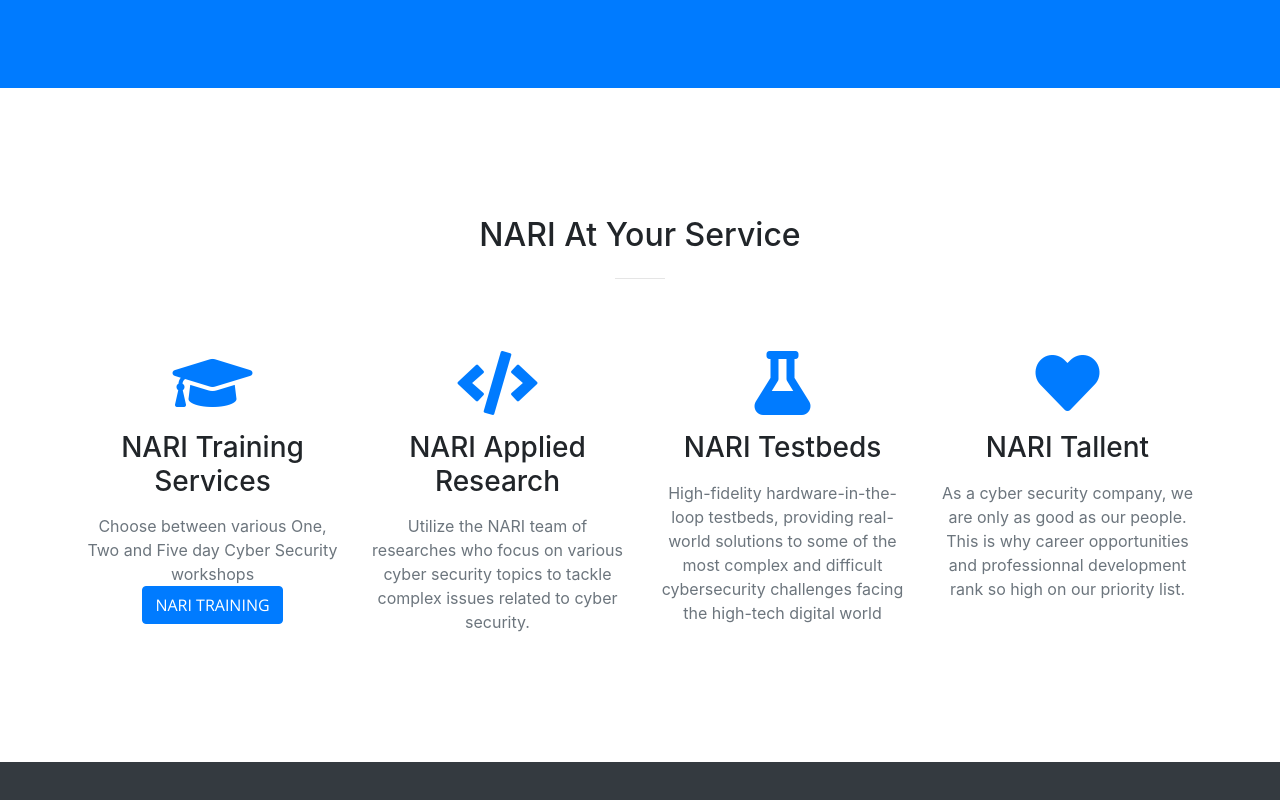
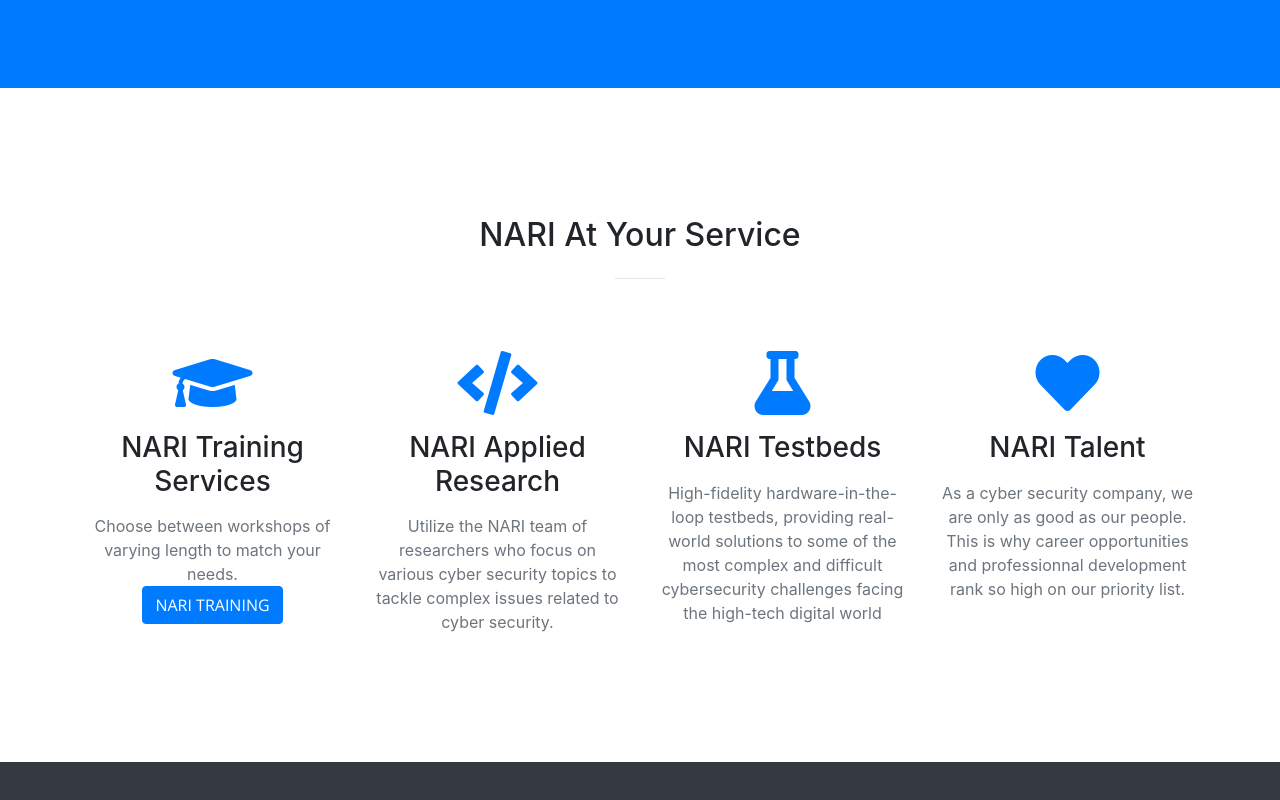
Before and after one commit to NARI-CYBER/NARI_WEBSITE_TEMPLATE, a website with bundled scripts: page index.html in a window 1280 px wide. Shown: the part 1228-2028 px from the top of the page. Built offline with nearby package versions, Linux system fonts and the light colour scheme.

Commit message:
Spelling

```diff
--- a/css/creative.css
+++ b/css/creative.css
@@ -188,7 +188,7 @@
 
 header.masthead p {
   font-weight: 300;
-  background-color: rgba(116,118,97,0.7);
+  background-color: rgba(166,25,46,0.7);
   border-radius: 20px;
 }
 
--- a/index.html
+++ b/index.html
@@ -106,7 +106,7 @@
             <div class="service-box mt-5 mx-auto">
               <i class="fas fa-4x fa-graduation-cap text-primary mb-3 sr-icon-1"></i>
               <h3 class="mb-3">NARI Training Services</h3>
-              <p class="text-muted mb-0">Choose between various One, Two and Five day Cyber Security workshops</p>
+              <p class="text-muted mb-0">Choose between workshops of varying length to match your needs.</p>
               <a class="btn btn-primary btn-xl sr-button" href="https://www.nari-cyber.com/training">NARI Training</a>
             </div>
           </div>
@@ -114,7 +114,7 @@
             <div class="service-box mt-5 mx-auto">
               <i class="fas fa-4x fa-code text-primary mb-3 sr-icon-2"></i>
               <h3 class="mb-3">NARI Applied Research</h3>
-              <p class="text-muted mb-0">Utilize the NARI team of researches who focus on various cyber security topics to tackle complex issues related to cyber security. </p>
+              <p class="text-muted mb-0">Utilize the NARI team of researchers who focus on various cyber security topics to tackle complex issues related to cyber security. </p>
             </div>
           </div>
           <div class="col-lg-3 col-md-6 text-center">
@@ -127,7 +127,7 @@
           <div class="col-lg-3 col-md-6 text-center">
             <div class="service-box mt-5 mx-auto">
               <i class="fas fa-4x fa-heart text-primary mb-3 sr-icon-4"></i>
-              <h3 class="mb-3">NARI Tallent</h3>
+              <h3 class="mb-3">NARI Talent</h3>
               <p class="text-muted mb-0">As a cyber security company, we are only as good as our people. This is why career opportunities and professionnal development rank so high on our priority list. </p>
             </div>
           </div>
```
